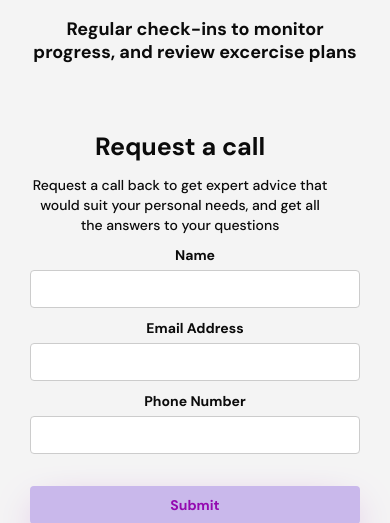
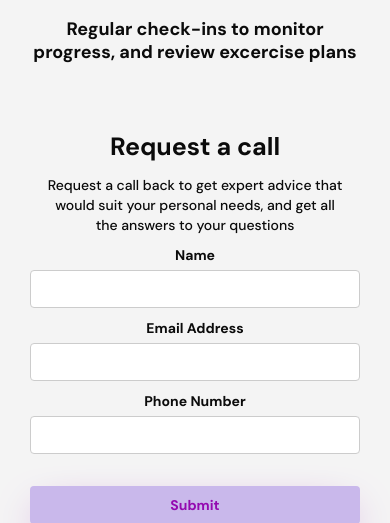
Before and after one commit to godfreymosesjnr/kojay-fitness, a Flask app: page / in a window 390 px wide. Shown: the part 2907-3430 px from the top of the page. Run offline with Flask 3, Linux system fonts and the light colour scheme; some libraries are stand-ins or nearby versions.

Commit message:
Updated CSS for mobile responsiveness and centered text in CTA section

```diff
--- a/app/static/css/kojay-fitness-empire-051704.webflow.2e8bb0680.css
+++ b/app/static/css/kojay-fitness-empire-051704.webflow.2e8bb0680.css
@@ -2349,6 +2349,12 @@ h3 {
 }
 
 @media screen and (max-width: 767px) {
+
+  .form-content-wrapper {
+    text-align: center; /* Center the text inside the wrapper */
+    margin: 0 auto; /* Center the wrapper itself */
+  }
+
   h2 {
     font-size: 25px;
   }
@@ -2413,6 +2419,12 @@ h3 {
 }
 
 @media screen and (max-width: 479px) {
+
+  .form-content-wrapper {
+    text-align: center; /* Center the text inside the wrapper */
+    margin: 0 auto; /* Center the wrapper itself */
+  }
+
   .button {
     text-align: center;
   }
```
